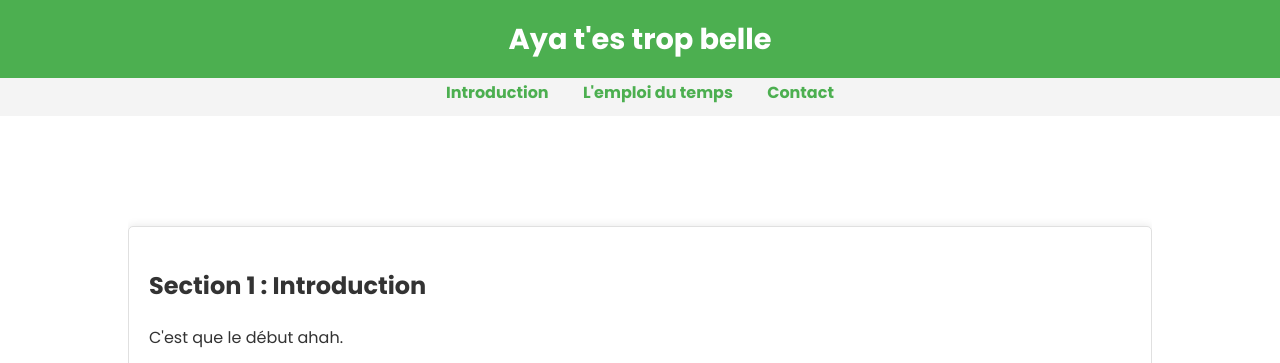
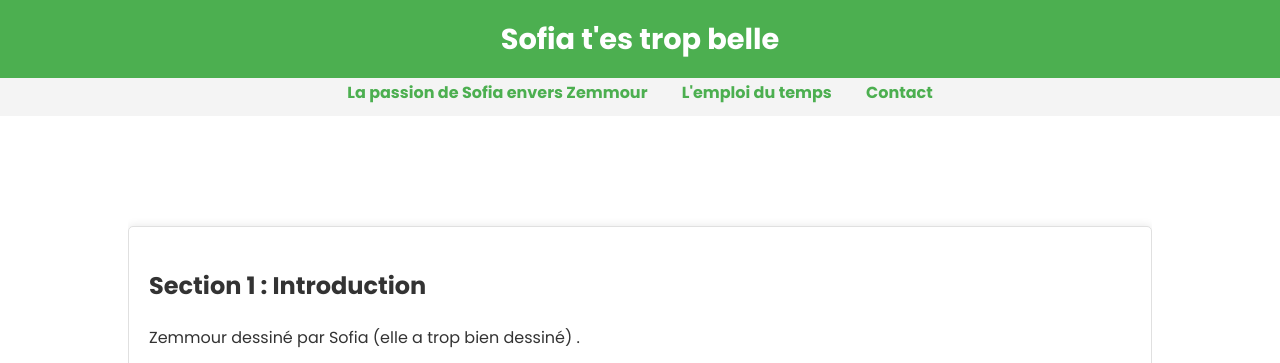
Before and after one commit to Maureen103/sofiaaaa, a plain HTML site: page index.html in a window 1280 px wide. Shown: the top 363 px of the page. Drawn offline with Linux system fonts and the light colour scheme; grey boxes are pictures that could not be loaded.

Commit message:
Update index.html

```diff
--- a/index.html
+++ b/index.html
@@ -3,7 +3,7 @@
 <head>
     <meta charset="UTF-8">
     <meta name="viewport" content="width=device-width, initial-scale=1.0">
-    <title>Aya t'es trop belle</title>
+    <title>Sofia t'es trop belle</title>
     <style>
         /* Importation de la police Google */
         @import url('https://fonts.googleapis.com/css2?family=Poppins:wght@400;700&display=swap');
@@ -111,11 +111,11 @@
 <body>
 
 <header>
-    <h1>Aya t'es trop belle</h1>
+    <h1>Sofia t'es trop belle</h1>
 </header>
 
 <nav>
-    <a href="#section1">Introduction</a>
+    <a href="#section1">La passion de Sofia envers Zemmour</a>
     <a href="#section2">L'emploi du temps</a>
     <a href="#section3">Contact</a>
 </nav>
@@ -123,8 +123,8 @@
 <div class="container">
     <div id="section1" class="section">
         <h2>Section 1 : Introduction</h2>
-        <p>C'est que le début ahah.</p>
-        <img src="https://media.discordapp.net/attachments/1264271126952149115/1280524113978331156/EAFB6D8D-B80D-4ABA-9544-13186B018978.webp?ex=66d86483&is=66d71303&hm=57d5c79b42464a16ad41b5b41c8de10bd83320d1ada7bb2c776f1225cffdfa91&=&format=webp&width=685&height=328" alt="Exemple d'image">
+        <p>Zemmour dessiné par Sofia (elle a trop bien dessiné) .</p>
+        <img src="https://cdn.discordapp.com/avatars/1274567661937889340/a24120d1c497eb771375457c0dd2f5bd.webp?size=1024&format=webp&width=0&height=204" alt="Exemple d'image">
     </div>
 
     <div id="section2" class="section">
```
